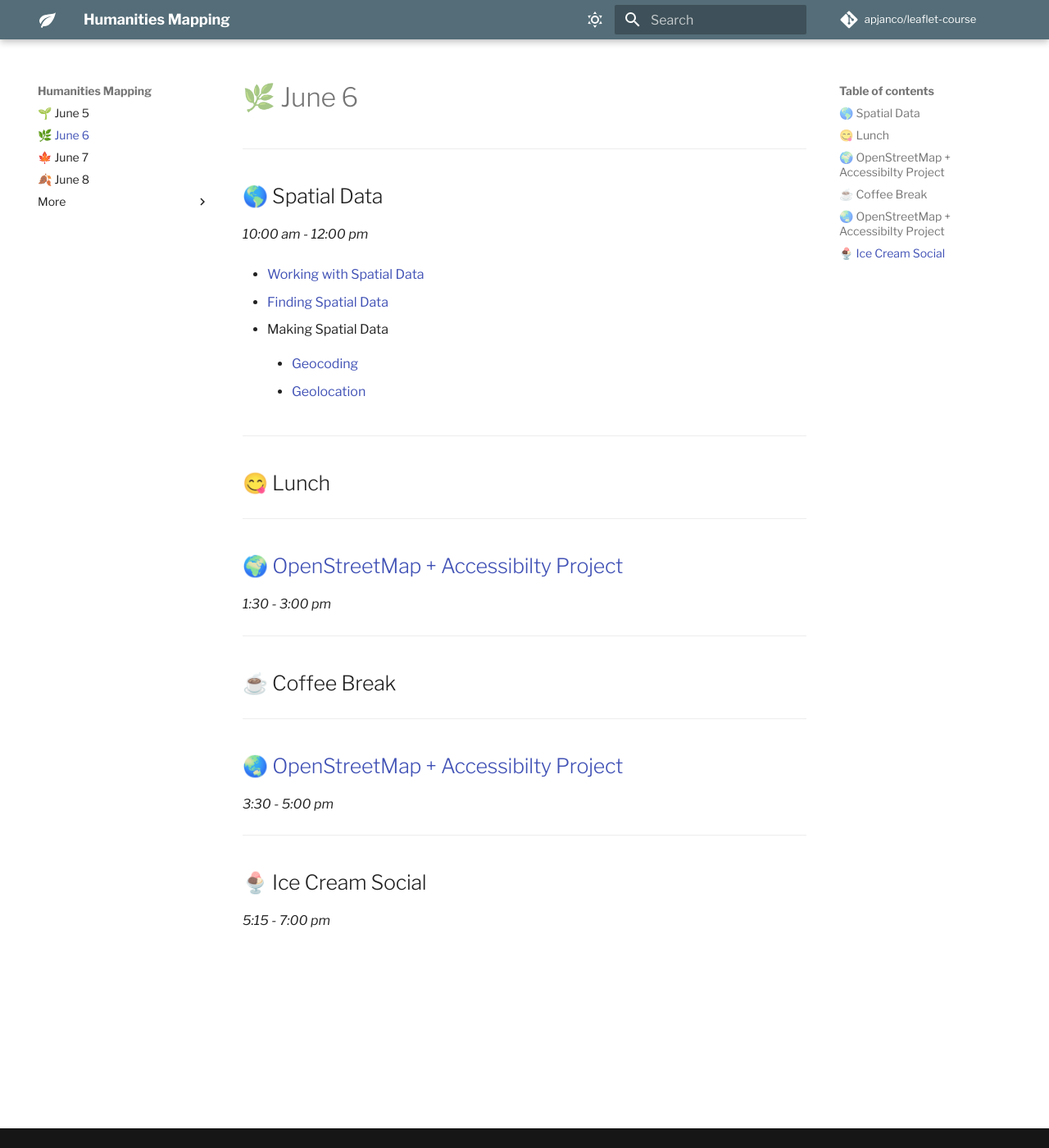
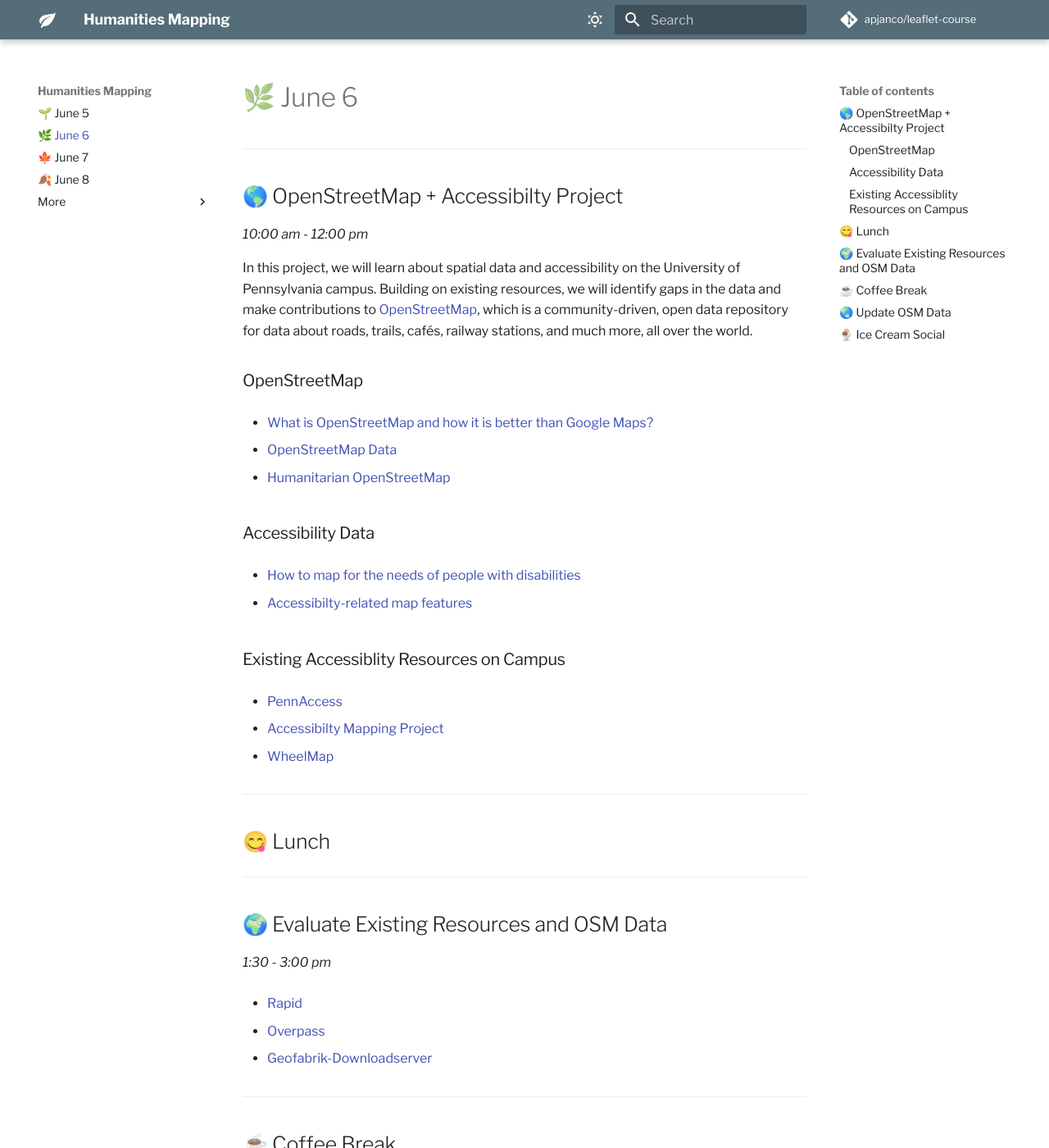
Before and after one commit to apjanco/leaflet-course, an MkDocs documentation site: the page built from docs/day2.md, in a window 1280 px wide and 1400 px high. Shown: the whole window at 82% size. Built offline with MkDocs 1.6.1 and Material for MkDocs 9.7.7, drawn with Linux system fonts in a browser that asks for light colours; some of the changed text lies outside the part shown.

Commit message:
move accesibility to day2

```diff
--- a/docs/day2.md
+++ b/docs/day2.md
@@ -2,26 +2,49 @@
 
 <hr>
 
-## 🌎 Spatial Data
+## 🌎 OpenStreetMap + Accessibilty Project
 _10:00 am - 12:00 pm_
 
-- [Working with Spatial Data](https://lincolnmullen.com/projects/spatial-workshop/spatial-data.html)
+In this project, we will learn about spatial data and accessibility on the University of Pennsylvania campus. Building on existing resources, we will identify gaps in the data and make contributions to [OpenStreetMap](https://www.openstreetmap.org/), which is a community-driven, open data repository for data about roads, trails, cafés, railway stations, and much more, all over the world.
 
-- [Finding Spatial Data](https://libguides.bc.edu/gis/finddata)
+### OpenStreetMap
+
+- [What is OpenStreetMap and how it is better than Google Maps?](https://www.geoapify.com/what-is-openstreetmap-and-how-it-is-better-than-google-maps)
+
+- [OpenStreetMap Data](https://wiki.openstreetmap.org/wiki/Beginners_Guide_1.3)
+
+- [Humanitarian OpenStreetMap](https://www.hotosm.org/)
 
 
-- Making Spatial Data
-    - [Geocoding](https://programminghistorian.org/en/lessons/finding-places-world-historical-gazetteer)
+### Accessibility Data
 
-    - [Geolocation](https://www.bellingcat.com/tag/geolocation/)
+- [How to map for the needs of people with disabilities](https://wiki.openstreetmap.org/wiki/How_to_map_for_the_needs_of_people_with_disabilities)
+
+- [Accessibilty-related map features](https://wiki.openstreetmap.org/wiki/Disabilities)
+
+### Existing Accessiblity Resources on Campus
+
+- [PennAccess](https://facilities.upenn.edu/maps/pennaccess)
+
+- [Accessibilty Mapping Project](https://web.sas.upenn.edu/access-map/accessibility-map/)
+
+- [WheelMap](https://wheelmap.org/nodes/-32120084)
+
+
 <hr>
 
 ## 😋 Lunch
 
 <hr>
 
-## 🌍 [OpenStreetMap + Accessibilty Project](../accessibility-project/)
+## 🌍 Evaluate Existing Resources and OSM Data
 _1:30 - 3:00 pm_
+
+- [Rapid](https://rapideditor.org/edit#background=Bing&datasets=fbRoads,msBuildings&disable_features=boundaries&map=17.84/39.95194/-75.19386)
+
+- [Overpass](https://overpass-turbo.eu/)
+
+- [Geofabrik-Downloadserver](http://download.geofabrik.de/)
 
 
 <hr>
@@ -30,9 +53,12 @@
 
 <hr>
 
-## 🌏 [OpenStreetMap + Accessibilty Project](../accessibility-project/)
+## 🌏 Update OSM Data
 _3:30 - 5:00 pm_
 
+- Project update form
+- Add updates to OSM using Rapid
+- Save to geoJSON for Leaflet maps
 
 <hr>
 
```
Also changed, not shown: docs/day1.md (+19 -14 lines), docs/day3.md (+1 -0 lines).
